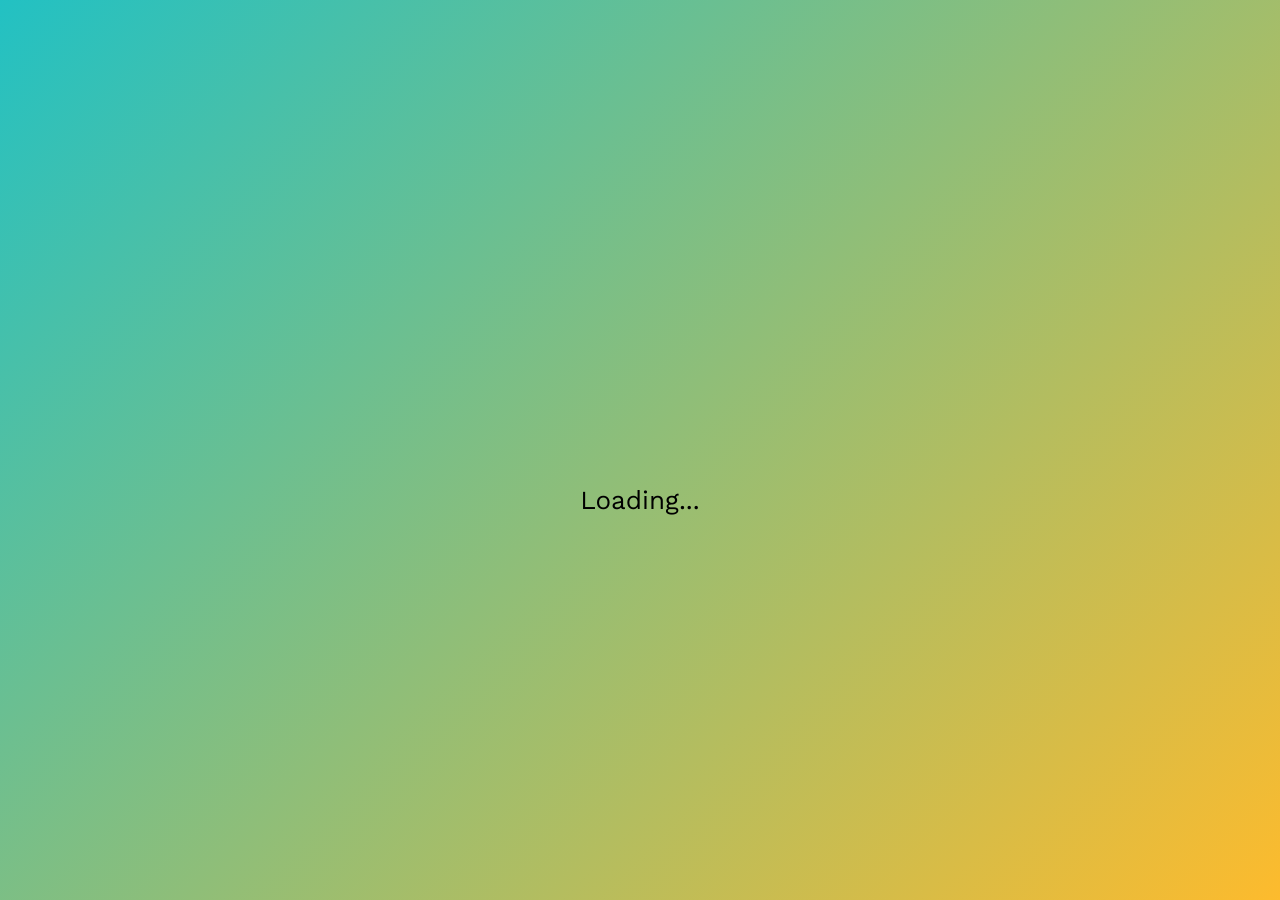
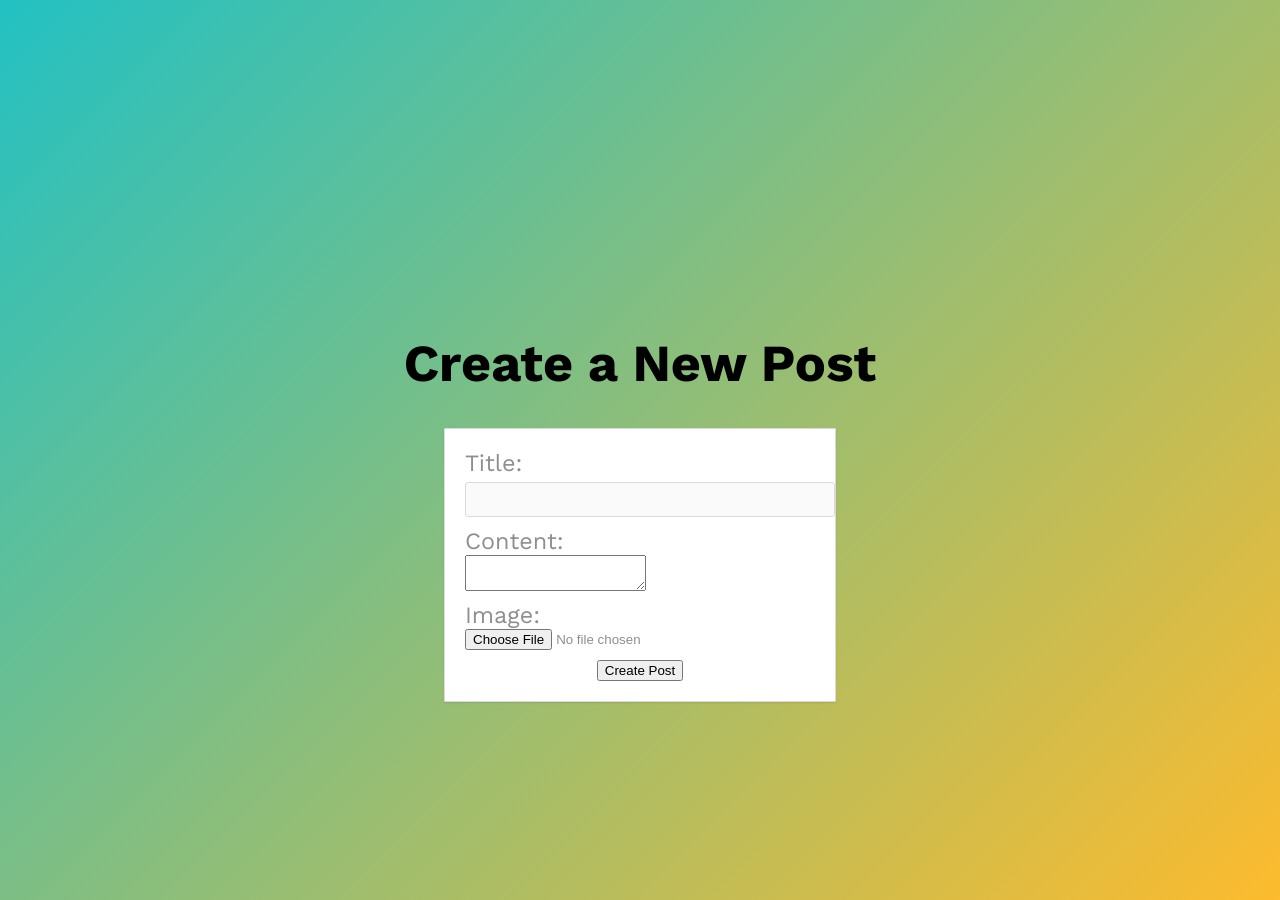
Before and after one commit to MarsMwau/Wander-World-Front-End, a React (Create React App) app: page /new in a window 1280 px wide. Before the commit this address led to /my-profile. Built offline with nearby package versions, Linux system fonts and the light colour scheme.

Commit message:
Added codes to new post and Made other changes

```diff
--- a/src/App.js
+++ b/src/App.js
@@ -3,7 +3,7 @@ import { BrowserRouter as Router, Route, Routes } from 'react-router-dom';
 import LoginPage from './components/Login';
 import SignUpPage from './components/SignUp';
 import Feed from './components/Feed';
-import { Navigate } from 'react-router-dom';
+// import { Navigate } from 'react-router-dom';
 import './App.css';
 import NewPost from './components/NewPost';
 import Searchbar from './components/Searchbar';
@@ -20,7 +20,7 @@ function App() {
           <Route path="/search" element={<Searchbar />} />
           <Route path="/my-profile" element={<UserProfile />} />
         </Routes>
-        <Navigate to="/my-profile" />
+        {/* <Navigate to="/my-profile" /> */}
       </div>
     </Router>
   );
--- a/src/components/Feed.js
+++ b/src/components/Feed.js
@@ -1,50 +1,3 @@
-// import React, { useEffect, useState } from "react";
-// import FeedPost from "./FeedPost";
-// import "./Feed.css"
-
-// function Feed() {
-//   const [users, setUsers] = useState([]);
-//   useEffect(() => {
-//     fetchUsers();
-//   }, []);
-//   const fetchUsers = async () => {
-//     try {
-//       const response = await fetch("http://localhost:3000/users",{
-//         method: 'GET',
-//         headers: {
-//           'Content-Type': 'application/json',
-//           'Authorization': 'Bearer ${token}'
-//         }
-//       });
-
-//       localStorage.setItem("token", data.token);
-
-//       const data = await response.json();
-//       setUsers(data);
-//     } catch (error) {
-//       console.error("Failed to fetch users", error);
-//     }
-//   };
-
-//   return (
-//     <div className="feed">
-//       <h1>This is the feed</h1>
-//       <div className="feedWrapper">
-//       {users.map((user) => (
-//         <div key={user.id}>
-//           <h2>Username: {user.username}</h2>
-//           {user.posts.map((post) => (
-//             <FeedPost key={post.id} post={post} />
-//           ))}
-//         </div>
-//       ))}
-//       </div>
-//     </div>
-//   );
-// }
-
-// export default Feed;
-
 import React, { useEffect, useState } from "react";
 import FeedPost from "./FeedPost";
 import "./Feed.css";
@@ -64,7 +17,7 @@ function Feed() {
         method: 'GET',
         headers: {
           'Content-Type': 'application/json',
-          'Authorization': `Bearer ${token}` // Include the token in the Authorization header
+          'Authorization': `Bearer ${token}`
         },
       });
 
--- a/src/components/Login.js
+++ b/src/components/Login.js
@@ -26,7 +26,7 @@ function Login() {
 
       console.log('token', data.token);
       // Redirect to the feed page
-      navigate("/my-profile");
+      navigate("/feed");
     } catch (error) {
       console.error("Login failed", error);
     }
--- a/src/components/NewPost.js
+++ b/src/components/NewPost.js
@@ -1,7 +1,54 @@
-import React from 'react'
-
-export default function NewPost() {
+import React, { useState } from "react";
+function NewPost() {
+  const [title, setTitle] = useState("");
+  const [content, setContent] = useState("");
+  const [image, setImage] = useState(null);
+  const handleSubmit = async (event) => {
+    event.preventDefault();
+    const formData = new FormData();
+    formData.append("title", title);
+    formData.append("content", content);
+    formData.append("image", image);
+    try {
+      const response = await fetch("http://localhost:3000/posts", {
+        method: "POST",
+        body: formData,
+      });
+      if (response.ok) {
+        // Post created successfully
+        console.log("New post created!");
+        // Reset form fields
+        setTitle("");
+        setContent("");
+        setImage(null);
+      } else {
+        // Error in creating post
+        const data = await response.json();
+        console.error("Failed to create post:", data.errors);
+      }
+    } catch (error) {
+      console.error("Failed to create post:", error);
+    }
+  };
   return (
-    <div>NewPost</div>
-  )
+    <div>
+      <h1>Create a New Post</h1>
+      <form onSubmit={handleSubmit}>
+        <label>
+          Title:
+          <input type="text" value={title} onChange={(e) => setTitle(e.target.value)} />
+        </label>
+        <label>
+          Content:
+          <textarea value={content} onChange={(e) => setContent(e.target.value)} />
+        </label>
+        <label>
+          Image:
+          <input type="file" accept="image/*" onChange={(e) => setImage(e.target.files[0])} />
+        </label>
+        <button type="submit">Create Post</button>
+      </form>
+    </div>
+  );
 }
+export default NewPost;
```
